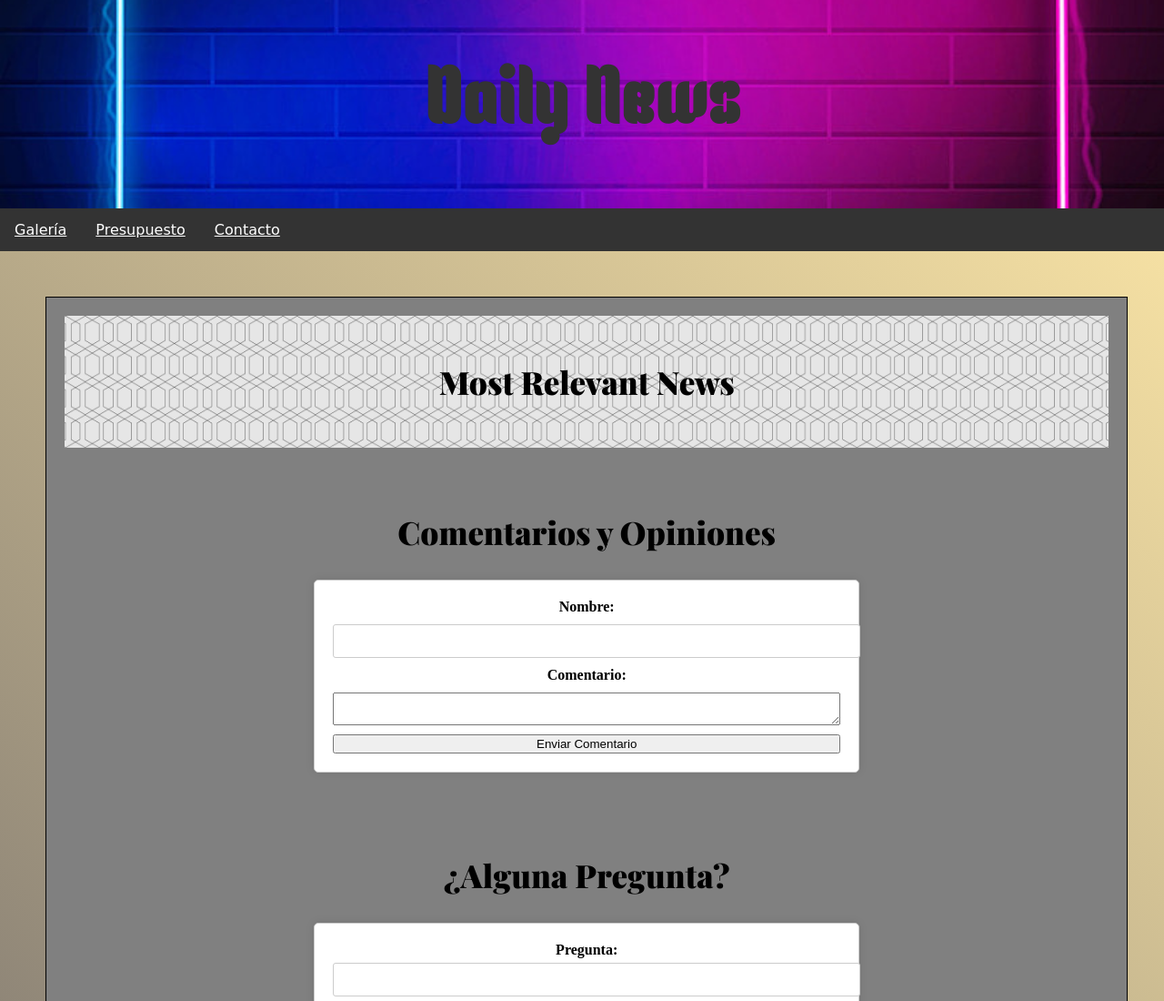
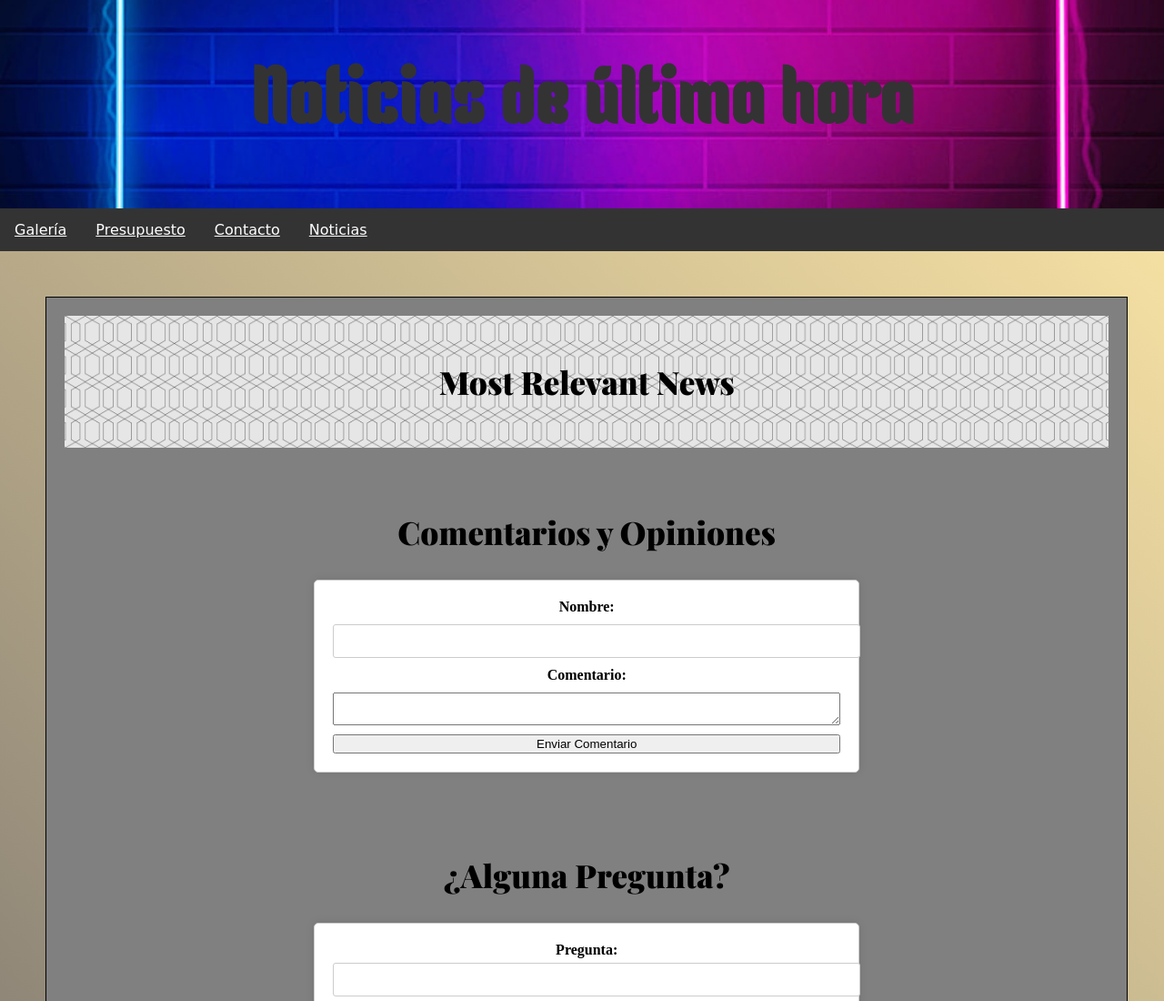
Before and after one commit to Claudia-J/pruebas, a plain HTML site: page index.html in a window 1280 px wide. Shown: the top 1100 px of the page at 91% size. Drawn offline with Linux system fonts and the light colour scheme; no server answers.

Commit message:
Cambios1

```diff
--- a/index.html
+++ b/index.html
@@ -12,13 +12,14 @@
 
 <body>
     <header>
-        <h1>Daily News</h1>
+        <h1>Noticias de última hora</h1>
     </header>
 
     <div class="navbar">
         <a href="./views/galeria.html">Galería</a>
         <a href="./views/presupuesto.html">Presupuesto</a>
         <a href="./views/contacto.html">Contacto</a>
+        <a href="./views/noticias.html">Noticias</a>
     </div>
 
     <div class="gradient-box">
```
Also changed, not shown: views/noticias.html (added, +11 -0 lines).
